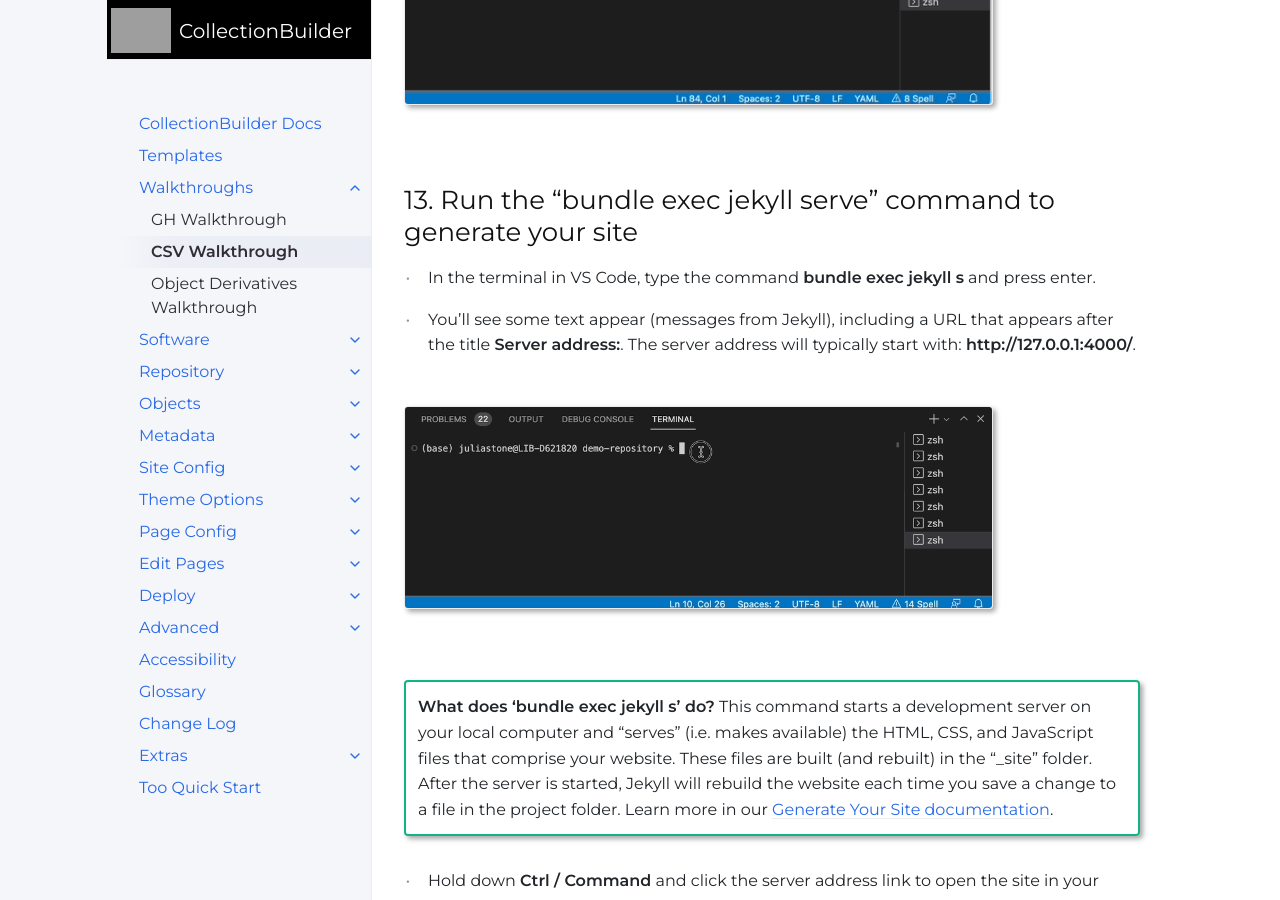
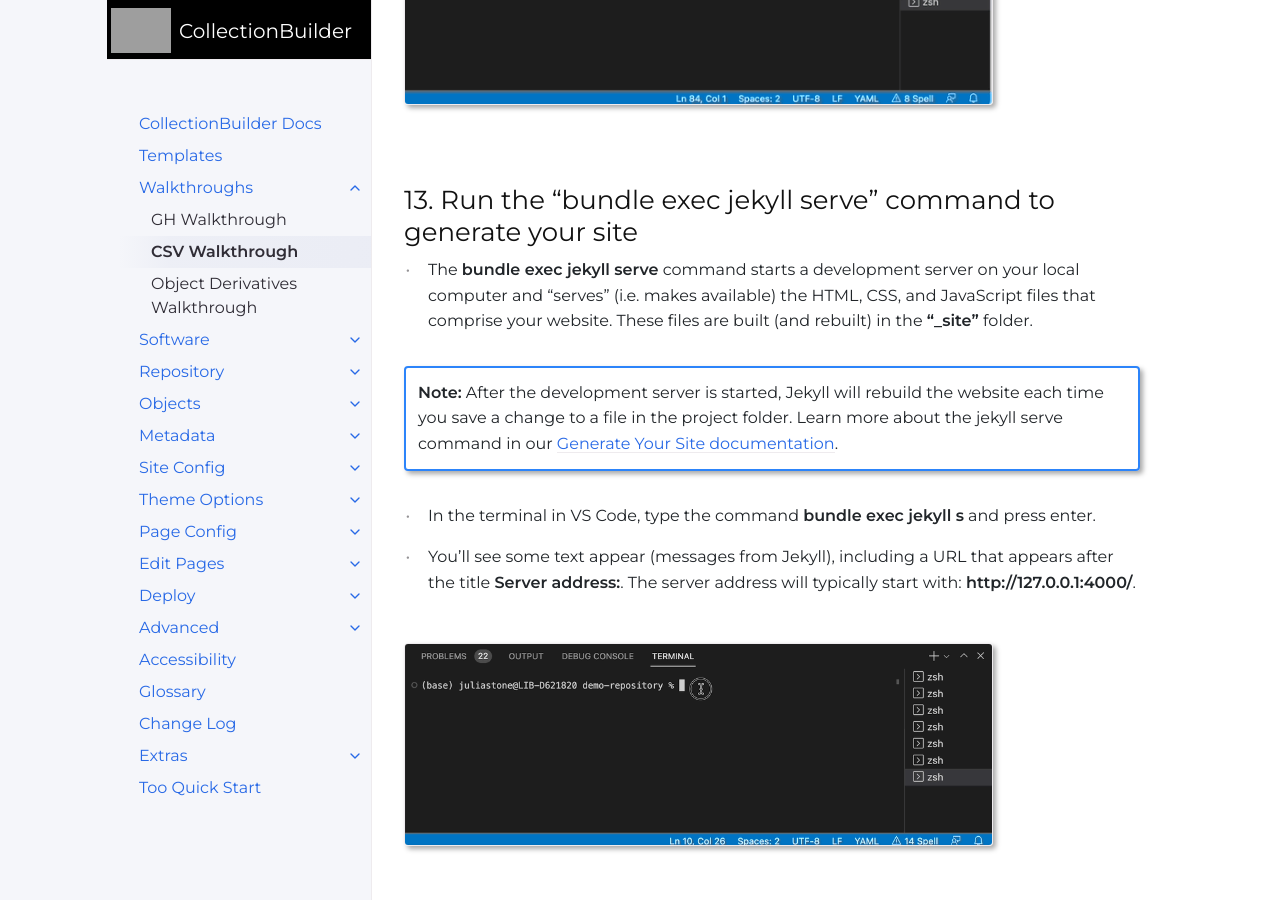
Before and after one commit to CollectionBuilder/cb-docs, a Jekyll site: the page built from docs/walkthroughs/csv-walkthrough.md, in a window 1280 px wide and 900 px high, scrolled down 12845 px. Built offline with Jekyll 4.4.1, drawn with Linux system fonts in a browser that asks for light colours; comment, search, counter and statistics services are not loaded.

Commit message:
Edit csv walkthrough content

```diff
--- a/docs/walkthroughs/csv-walkthrough.md
+++ b/docs/walkthroughs/csv-walkthrough.md
@@ -183,14 +183,16 @@ title: Demo Repository
 
 ## 13. Run the "bundle exec jekyll serve" command to generate your site
 
+- The **bundle exec jekyll serve** command starts a development server on your local computer and "serves" (i.e. makes available) the HTML, CSS, and JavaScript files that comprise your website. These files are built (and rebuilt) in the **"_site"** folder.
+
+{:.alert .alert-blue}
+**Note:** After the development server is started, Jekyll will rebuild the website each time you save a change to a file in the project folder. Learn more about the jekyll serve command in our [Generate Your Site documentation](https://collectionbuilder.github.io/cb-docs/docs/repository/generate/){:target="_blank" rel="noopener"}.
+
 - In the terminal in VS Code, type the command **bundle exec jekyll s** and press enter.
 
 - You'll see some text appear (messages from Jekyll), including a URL that appears after the title **Server address:**. The server address will typically start with: **http://127.0.0.1:4000/**.
 
 {% include feature/image.html img="bundle-exec-jekyll-s.gif" alt="Visual Studio Code user runs the bundle exec jekyll serve command in the terminal" border=true width="80%" %}
-
-{:.alert .alert-green}
-**What does 'bundle exec jekyll s' do?** This command starts a development server on your local computer and "serves" (i.e. makes available) the HTML, CSS, and JavaScript files that comprise your website. These files are built (and rebuilt) in the "_site" folder. After the server is started, Jekyll will rebuild the website each time you save a change to a file in the project folder. Learn more in our [Generate Your Site documentation](https://collectionbuilder.github.io/cb-docs/docs/repository/generate/){:target="_blank" rel="noopener"}.
 
 - Hold down **Ctrl / Command** and click the server address link to open the site in your browser, or copy the URL and paste it into a browser.'
 
```
